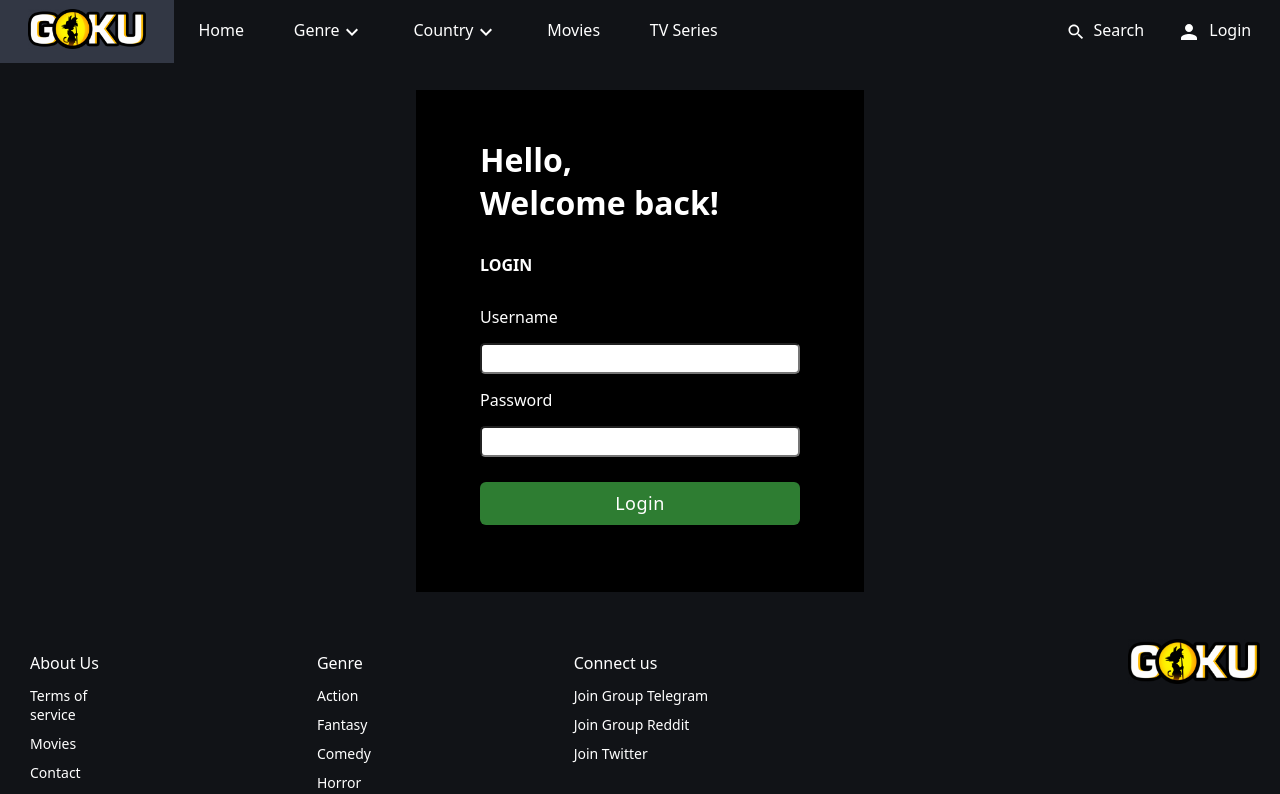
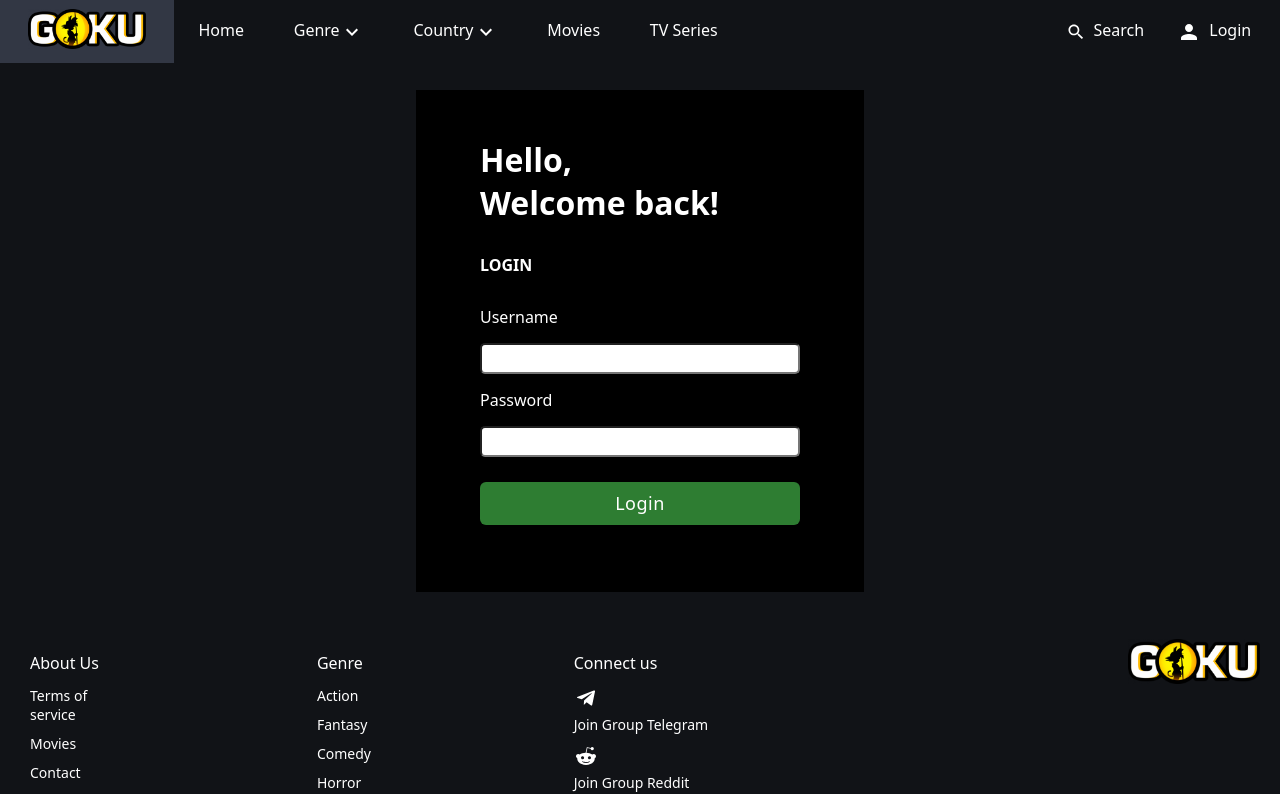
Before and after one commit to RiyazShaik-158/movies_searching, a React (Create React App) app: page /login in a window 1280 px wide. Shown: the top 794 px of the page. Built offline with nearby package versions, Linux system fonts and the light colour scheme.

Commit message:
addingConnectingIcons

```diff
--- a/src/components/Footer/Footer.js
+++ b/src/components/Footer/Footer.js
@@ -1,5 +1,9 @@
 import React from 'react';
 import './footer.scss';
+import TelegramIcon from '@mui/icons-material/Telegram';
+import RedditIcon from '@mui/icons-material/Reddit';
+import TwitterIcon from '@mui/icons-material/Twitter';
+
 
 function Footer() {
   return (
@@ -31,9 +35,9 @@ function Footer() {
           <div className='Footer_aboutDiv'>
             <h4>Connect us</h4>
             <div className='subMenu_inFooter_connections'>
-              <div><p>Join Group Telegram</p></div>
-              <div><p>Join Group Reddit</p></div>
-              <div><p>Join Twitter</p></div>
+              <div><TelegramIcon/><p>Join Group Telegram</p></div>
+              <div><RedditIcon/><p>Join Group Reddit</p></div>
+              <div><TwitterIcon/><p>Join Twitter</p></div>
             </div>
 
           </div>
```
